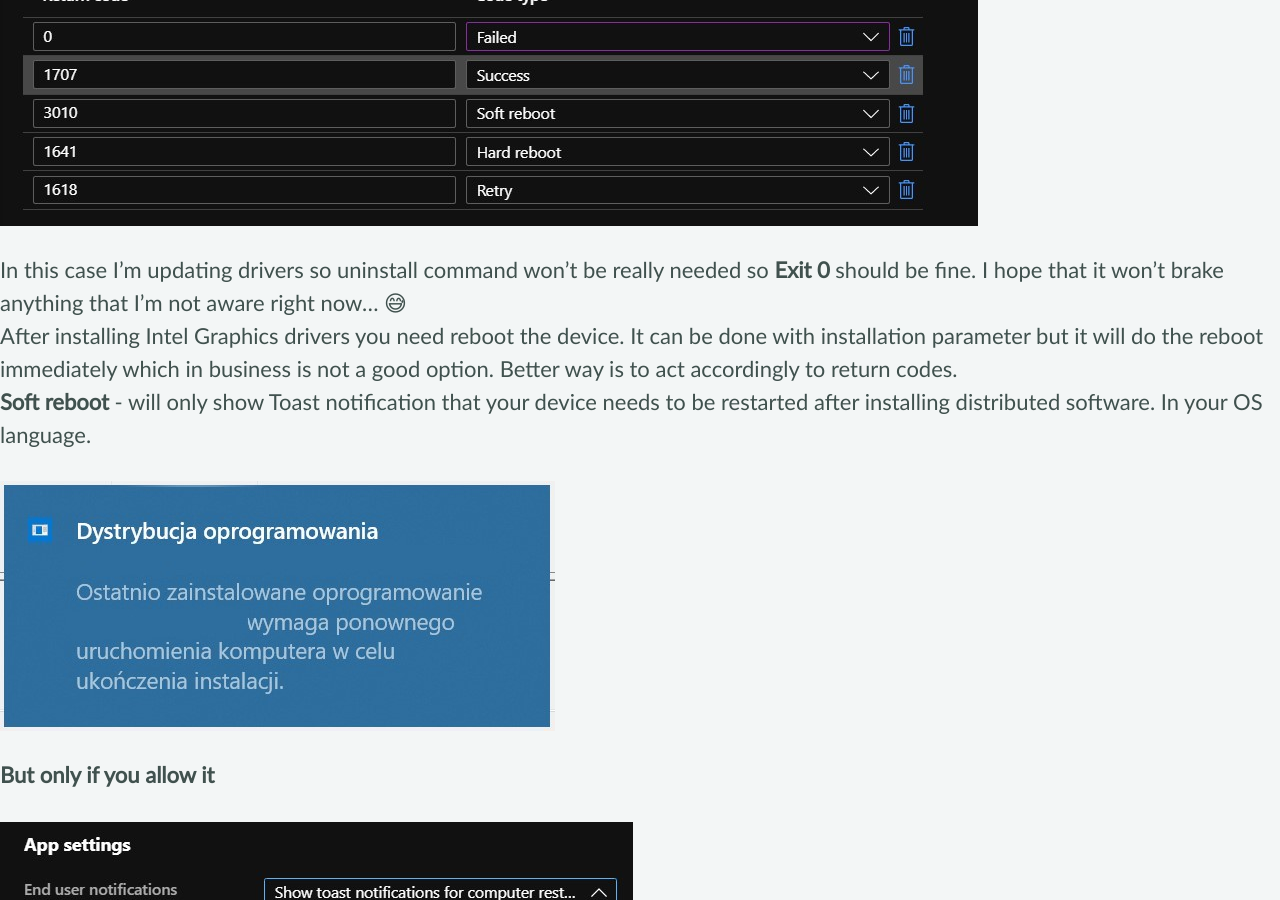
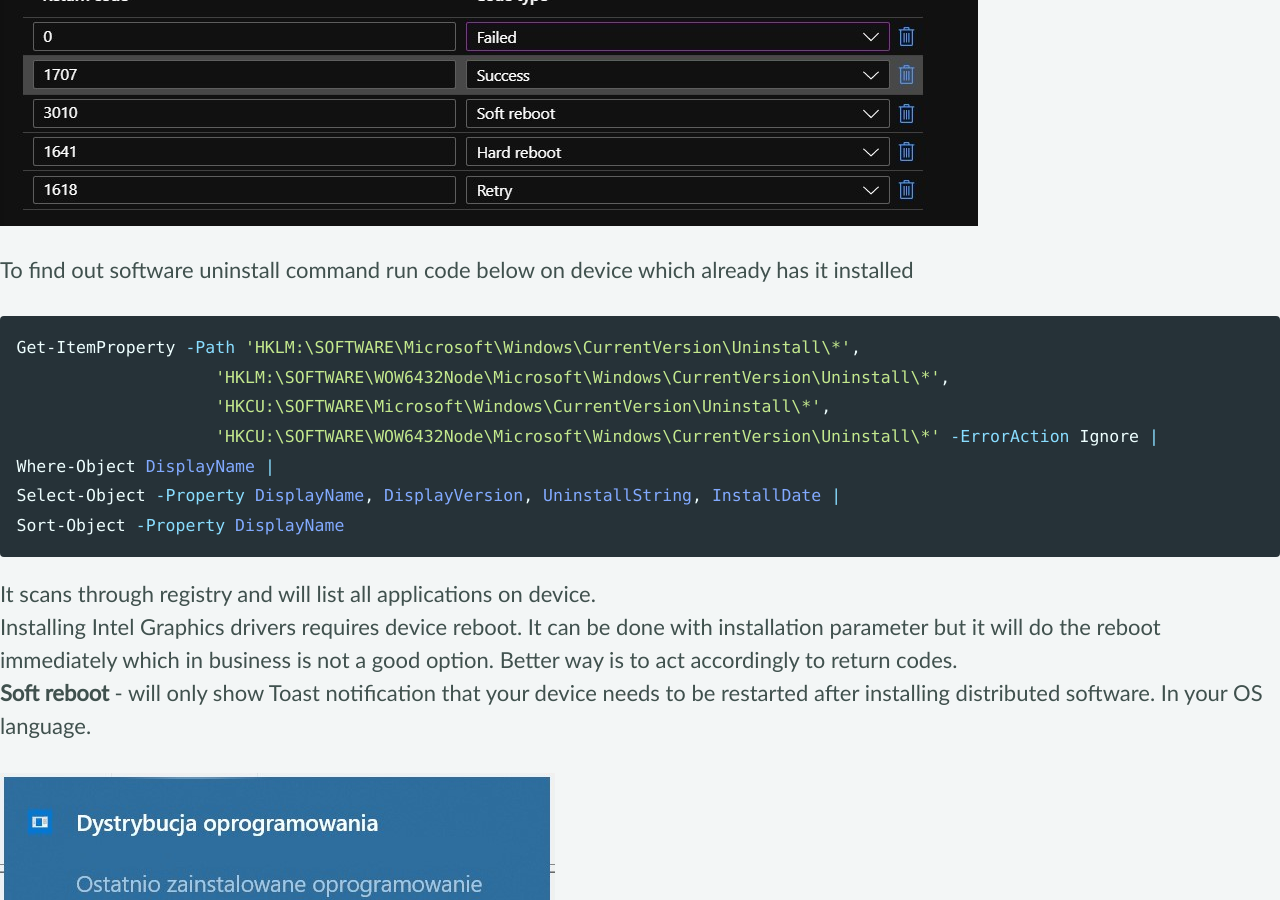
Before and after one commit to UniverseCitiz3n/UniverseCitiz3n.github.io, a Jekyll site: the page built from _posts/2020-03-28-Intune-Win32-CustomScript.md, in a window 1280 px wide and 900 px high, scrolled down 3098 px. Built offline with Jekyll 4.4.1, drawn with Linux system fonts in a browser that asks for light colours; cached includes are drawn as plain includes; nearby versions of some CDN libraries; our own code applies the rules of GitHub Pages for plain Markdown files; comment, search, counter and statistics services are not loaded.

Commit message:
uninstall command

````diff
--- a/_posts/2020-03-28-Intune-Win32-CustomScript.md
+++ b/_posts/2020-03-28-Intune-Win32-CustomScript.md
@@ -75,8 +75,20 @@ Going further, you will need to specify command for installing your package. Bec
 
 ![install]({{ site.url }}{{ site.baseurl }}/assets/images/posts/2020-03-28_3.jpg)
 
-In this case I'm updating drivers so uninstall command won't be really needed so **Exit 0** should be fine. I hope that it won't brake anything that I'm not aware right now... 😅<br>
-After installing Intel Graphics drivers you need reboot the device. It can be done with installation parameter but it will do the reboot immediately which in business is not a good option. Better way is to act accordingly to return codes.<br>
+To find out software uninstall command run code below on device which already has it installed
+
+``` powershell
+Get-ItemProperty -Path 'HKLM:\SOFTWARE\Microsoft\Windows\CurrentVersion\Uninstall\*',
+                    'HKLM:\SOFTWARE\WOW6432Node\Microsoft\Windows\CurrentVersion\Uninstall\*',
+                    'HKCU:\SOFTWARE\Microsoft\Windows\CurrentVersion\Uninstall\*',
+                    'HKCU:\SOFTWARE\WOW6432Node\Microsoft\Windows\CurrentVersion\Uninstall\*' -ErrorAction Ignore |
+Where-Object DisplayName |
+Select-Object -Property DisplayName, DisplayVersion, UninstallString, InstallDate |
+Sort-Object -Property DisplayName
+```
+
+It scans through registry and will list all applications on device.<br>
+Installing Intel Graphics drivers requires device reboot. It can be done with installation parameter but it will do the reboot immediately which in business is not a good option. Better way is to act accordingly to return codes.<br>
 **Soft reboot** - will only show Toast notification that your device needs to be restarted after installing distributed software. In your OS language.
 
 ![soft]({{ site.url }}{{ site.baseurl }}/assets/images/posts/2020-03-28_4.jpg)
````
Also changed, not shown: assets/images/posts/2020-03-28_3.jpg.
